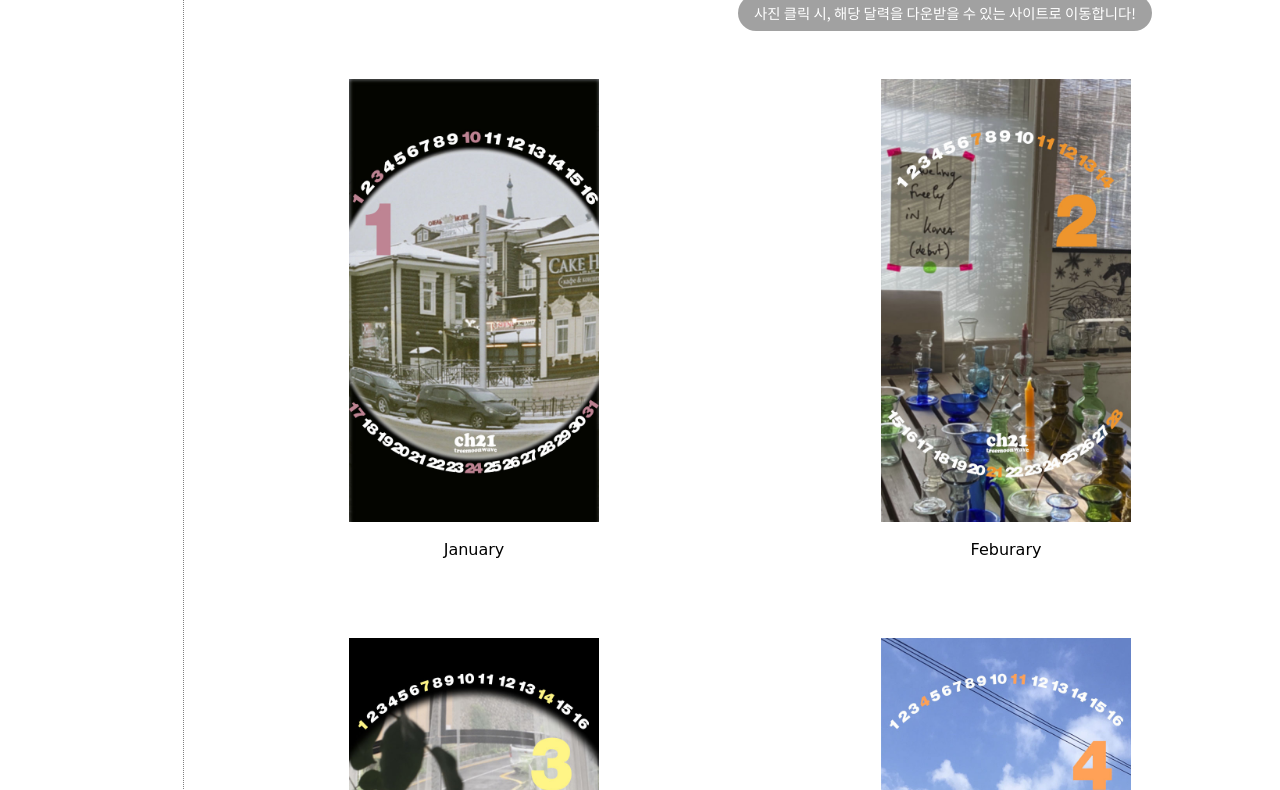
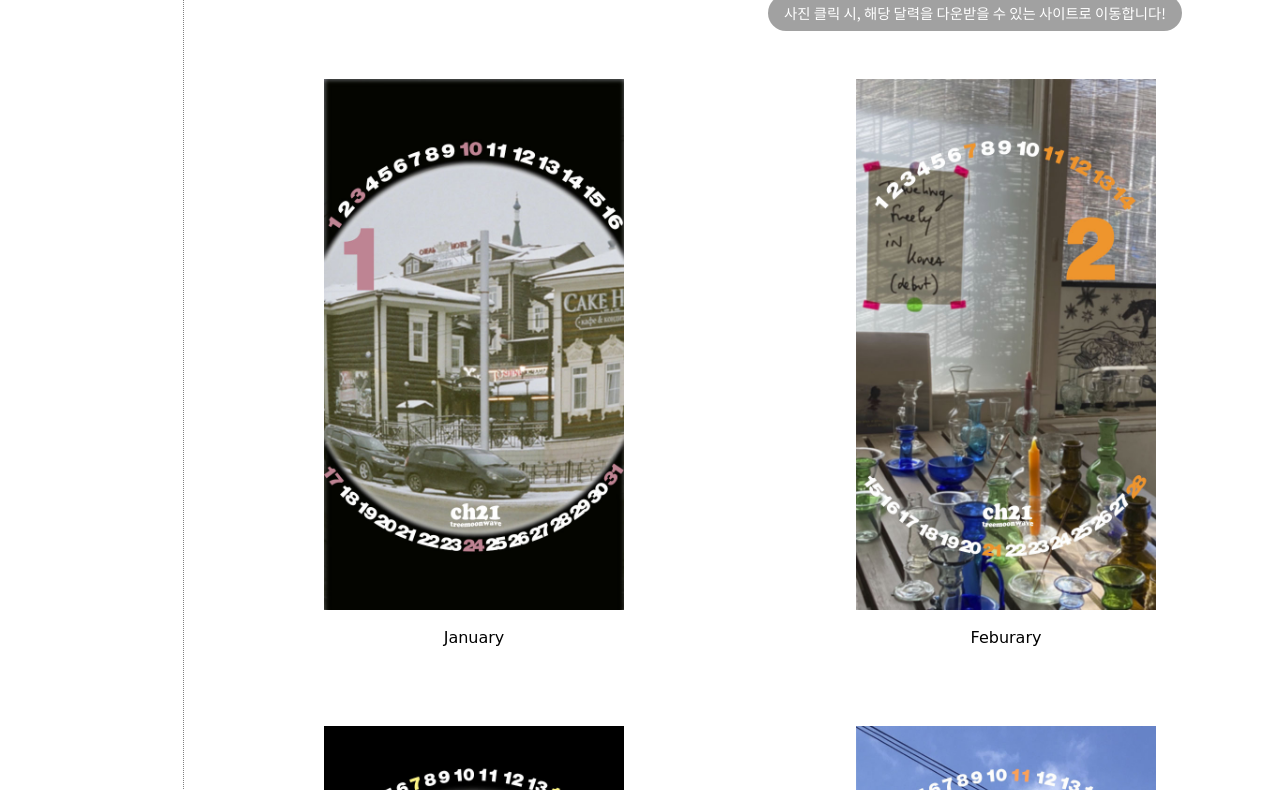
Before and after one commit to hye-ch/ch21, a plain HTML site: page wallpaper.html in a window 1280 px wide. Shown: the part 280-1070 px from the top of the page. Drawn offline with Linux system fonts and the light colour scheme; a web font is replaced by a local one.

Commit message:
Update wallpaper.html

```diff
--- a/wallpaper.html
+++ b/wallpaper.html
@@ -18,7 +18,7 @@
             font-family: 'Noto Sans KR', sans-serif;
             font-size: 0.9rem;
             width: 400px;
-            margin-left: 530px;
+            margin-left: 560px;
             color:white;
             background-color: #A1A1A1;
             border-radius: 30px;
@@ -33,7 +33,7 @@
             gap: 60px 0px;
         }
         .month{
-            width:250px;
+            width:300px;
             font-size:17.5px
             place-items: center;
             place-self: center;
```
